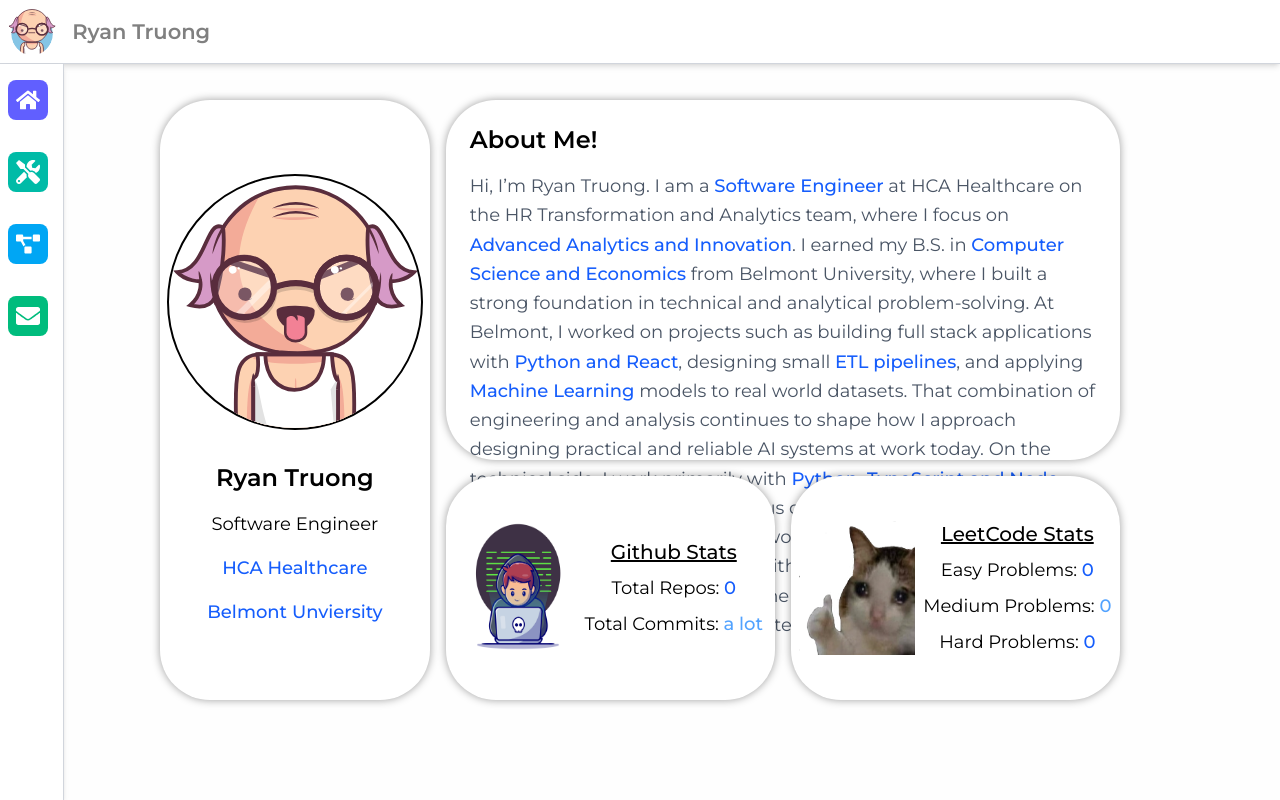
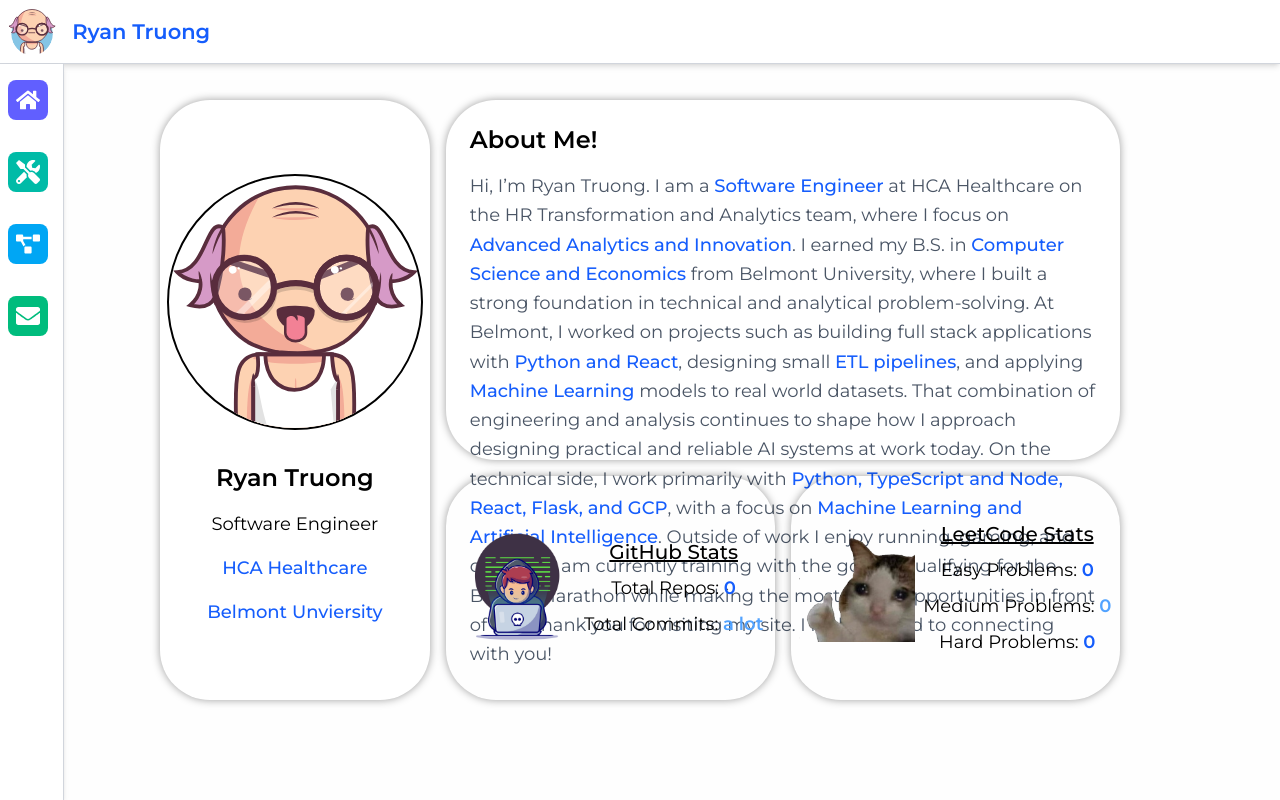
Before and after one commit to ryanctruong/personal-project, a React (Vite) app in the folder client/: page / in a window 1280 px wide. Built offline with nearby package versions, Linux system fonts and the light colour scheme; no server answers.

Commit message:
dynamic cards

```diff
--- a/client/src/components/InfoCard/GithubStats.jsx
+++ b/client/src/components/InfoCard/GithubStats.jsx
@@ -1,23 +1,22 @@
+import InfoCard from "./InfoCard";
 import useRepoCount from "../../services/hooks/repoCount";
 import useCommitCount from "../../services/hooks/commitCount";
-
-import Coder from '/images/profile-box/coder.png'
+import Coder from "/images/profile-box/coder.png";
 
 const GithubStats = () => {
     const totalRepos = useRepoCount();
     const totalCommits = useCommitCount();
 
     return (
-        <div className="h-full w-full shadow-[0_0_0.5em_rgba(0,0,0,0.38)] flex justify-evenly items-center rounded-[50px] bg-white">
-            <img src={Coder} alt="coder" className="h-[60%] w-[35%]" />
-            <div className="flex flex-col items-center gap-2">
-                <p className="font-medium underline text-xl">Github Stats</p>
-                <div className="flex flex-col items-center gap-2">
-                    <p className="text-lg">Total Repos: <span className="font-medium text-blue-600">{totalRepos}</span></p>
-                    <p className="text-lg">Total Commits: <span className="font-medium text-blue-400">{totalCommits ? totalCommits : "a lot"}</span></p>
-                </div>
-            </div>
-        </div>
+        <InfoCard
+            title="GitHub Stats"
+            image={Coder}
+            alt="Coder"
+            rows={[
+                { label: "Total Repos", value: totalRepos, variant: "primary" },
+                { label: "Total Commits", value: totalCommits ? totalCommits : "a lot", variant: "secondary" }
+            ]}
+        />
     );
 };
 
--- /dev/null
+++ b/client/src/components/InfoCard/InfoCard.jsx
@@ -0,0 +1,49 @@
+import PropTypes from "prop-types";
+
+const colorFor = (variant = "primary") => {
+    switch (variant) {
+        case "primary": return "text-blue-600";
+        case "secondary": return "text-blue-400";
+        case "success": return "text-green-600";
+        case "warning": return "text-amber-600";
+        case "danger": return "text-red-600";
+        default: return "text-blue-600";
+    }
+};
+
+const InfoCard = ({ title, image, alt, rows }) => {
+    return (
+        <div className={`h-full w-full shadow-[0_0_0.5em_rgba(0,0,0,0.38)] flex justify-evenly items-center rounded-[50px] bg-white}`}>
+            <img src={image} alt={alt ?? title} className="h-[60%] w-[35%] object-contain" />
+            <div className="flex flex-col items-center gap-2">
+                <p className="font-medium underline text-xl">{title}</p>
+                <div className="flex flex-col items-center gap-2">
+                    {rows.map(({ label, value, variant }, i) => (
+                        <p key={i} className="text-lg">
+                            {label}:{" "}
+                            <span className={`font-semibold ${colorFor(variant)}`}>
+                                {value ?? "—"}
+                            </span>
+                        </p>
+                    ))}
+                </div>
+            </div>
+        </div>
+    );
+};
+
+InfoCard.propTypes = {
+    title: PropTypes.string.isRequired,
+    image: PropTypes.string,
+    alt: PropTypes.string,
+    rows: PropTypes.arrayOf(
+        PropTypes.shape({
+            label: PropTypes.node.isRequired,
+            value: PropTypes.node,
+            variant: PropTypes.oneOf(["primary", "secondary", "success", "warning", "danger"])
+        })
+    ).isRequired,
+    className: PropTypes.string
+};
+
+export default InfoCard;
--- a/client/src/components/InfoCard/LeetcodeStats.jsx
+++ b/client/src/components/InfoCard/LeetcodeStats.jsx
@@ -1,21 +1,21 @@
-import useLeetCode from '../../services/hooks/leetCode';
-import Cat from '/images/profile-box/meme.png'
+import InfoCard from "./InfoCard";
+import useLeetCode from "../../services/hooks/leetCode";
+import Cat from "/images/profile-box/meme.png";
 
 const LeetCodeStats = () => {
     const { easy, medium, hard } = useLeetCode();
 
     return (
-        <div className="h-full w-full shadow-[0_0_0.5em_rgba(0,0,0,0.38)] flex justify-evenly items-center rounded-[50px] bg-white">
-            <img src={Cat} alt="Cat" className="h-[60%] w-[35%]" />
-            <div className="flex flex-col items-center gap-2">
-                <p className="font-medium underline text-xl">LeetCode Stats</p>
-                <div className="flex flex-col items-center gap-2">
-                    <p className="text-lg">Easy Problems: <span className="font-medium text-blue-600">{easy}</span></p>
-                    <p className="text-lg">Medium Problems: <span className="font-medium text-blue-400">{medium}</span></p>
-                    <p className="text-lg">Hard Problems: <span className="font-medium text-blue-600">{hard}</span></p>
-                </div>
-            </div>
-        </div>
+        <InfoCard
+            title="LeetCode Stats"
+            image={Cat}
+            alt="Cat"
+            rows={[
+                { label: "Easy Problems", value: easy, variant: "primary" },
+                { label: "Medium Problems", value: medium, variant: "secondary" },
+                { label: "Hard Problems", value: hard, variant: "primary" }
+            ]}
+        />
     );
 };
 
--- a/client/src/layout/Header/Header.jsx
+++ b/client/src/layout/Header/Header.jsx
@@ -4,7 +4,7 @@
     return (
         <div className="absolute top-0 left-0 w-full h-[64px] border-b border-gray-300 p-2 flex items-center gap-4 bg-white shadow-md">
             <img src={beanhead} alt="Bean Head Logo" className="h-full"/>
-            <p className='text-[21px] font-semibold text-[#808080]'>Ryan Truong</p>
+            <p className='text-[21px] font-semibold text-blue-600'>Ryan Truong</p>
         </div>
     )
 }
--- a/client/src/pages/Home/Home.jsx
+++ b/client/src/pages/Home/Home.jsx
@@ -1,7 +1,7 @@
 import Profile from "../../components/Profile/Profile"
 import Description from "../../components/Description/Description";
 import GithubStats from "../../components/InfoCard/GithubStats";
-import LeetCodeStats from "../../components/InfoCard/LeetcodeStats";
+import LeetCodeStats from "../../components/InfoCard/LeetCodeStats";
 
 const Home = () => {
     return (
```
